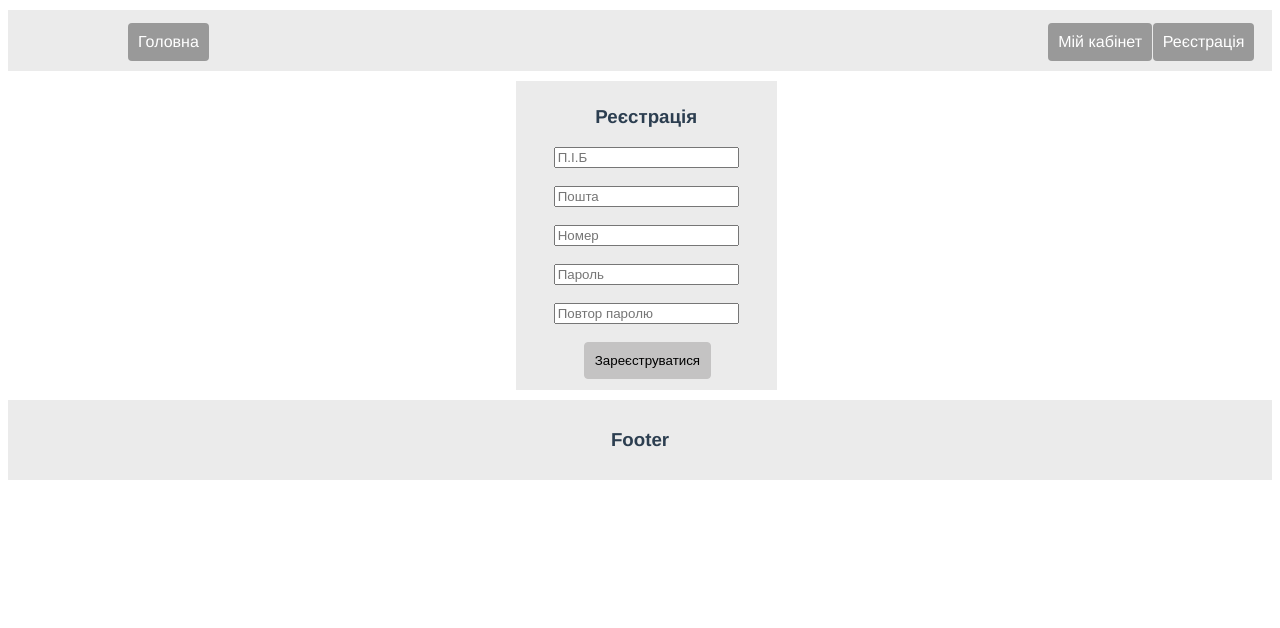
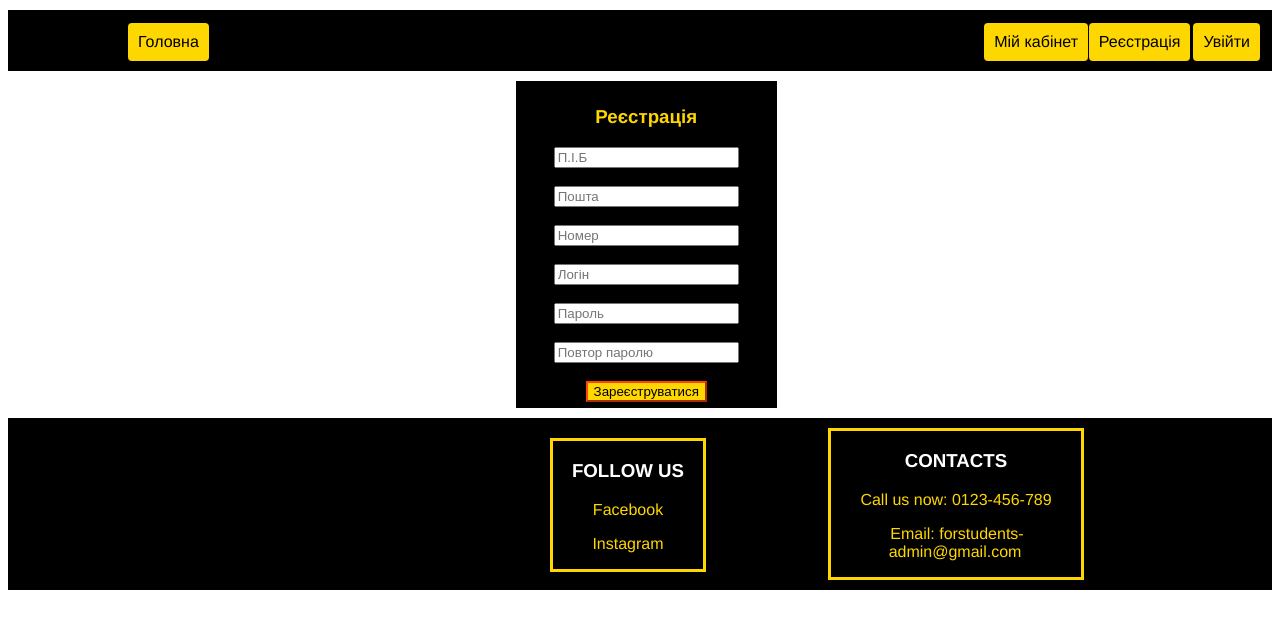
Before and after one commit to IhorBakaisa/4Stud, a Vue app: page /#/registration in a window 1280 px wide. Shown: the top 628 px of the page. Built offline with nearby package versions, Linux system fonts and the light colour scheme.

Commit message:
Add files via upload

```diff
--- a/src/App.vue
+++ b/src/App.vue
@@ -6,6 +6,7 @@
       <!-- <router-link to="/addGoods" class="pages">Додати товар</router-link> -->
       <router-link to="/myAccount" class="pages myOffice">Мій кабінет</router-link>
       <router-link to="/registration" class="pages myRegistration">Реєстрація</router-link>
+      <router-link to="/registration" class="pages mySignIn">Увійти</router-link>
       <br>
       <br>
     </div>
@@ -13,7 +14,16 @@
       <router-view></router-view>
     </div>
     <div class="footer">
-      <h3>Footer</h3>
+        <div class='followUs'>
+      <h3 style="color:#FFFFFF" >FOLLOW US</h3>
+      <p> <a href="">Facebook</a></p>
+      <p> <a href="">Instagram</a></p>
+        </div>
+        <div class='contacts'>
+      <h3 style="color:#FFFFFF">CONTACTS</h3>
+      <p>Call us now: 0123-456-789</p>
+      <p><a href="">Email: forstudents-admin@gmail.com</a></p>
+        </div>
     </div>
   </div>
 </template>
@@ -35,17 +45,21 @@ export default {
   -webkit-font-smoothing: antialiased;
   -moz-osx-font-smoothing: grayscale;
   text-align: center;
-  color: #2c3e50;
+  color: Gold	;
   margin-top: 10px;
 }
 
 .pages {
   border-radius: 4px;
-  background-color: rgb(153, 153, 153);
+  background-color: Gold;
   margin-left: 20px;
   padding: 10px;
+  color: Black;
+  text-decoration: none;
+}
+.pages:hover {
+  background-color: DarkOrange;
   color: white;
-  text-decoration: none;
 }
 
 .header, .content, .footer {
@@ -53,7 +67,7 @@ export default {
 }
 
 .header, .footer {
-  background: rgb(235, 235, 235);
+  background: Black;
 }
 
 .home {
@@ -65,25 +79,55 @@ export default {
 .myOffice {
   position: absolute;
   right: 0;
-  margin-right: 10%;
+  margin-right: 15%;
 }
 
 .myRegistration {
   position: absolute;
   right: 0;
-  margin-right: 2%;
+  margin-right: 7%;
+}
+.mySignIn {
+  position: absolute;
+  right: 0;
+  margin-right: 20px;
 }
 
 .header {
   padding-bottom: 1%;
   padding-top: 1%;
 }
+a {
+    text-decoration: none;
+    color: Gold; /* Цвет обычной ссылки */
+    padding: 2px; /* Поля вокруг текста */
+   }
+
+   a:hover {
+    text-decoration: none; /* Убираем подчеркивание */
+    color: #fff; /* Цвет ссылки при наведении на нее курсора мыши */
+    background: Goldenrod; /* Цвет фона */
+   }
 
 /* .content {
 
-}
+}*/
 
 .footer {
-
-} */
+flex: 0 0 auto;
+}
+.followUs{
+  margin: 10px;
+  border:3px Gold  solid;
+  width: 150px;
+  position: absolute;
+  left: 0;
+  margin-left: 550px;
+}
+.contacts{
+  border:3px Gold  solid;
+  width: 250px;
+  left: 0;
+  margin-left: 810px;
+}
 </style>
--- a/src/pages/Registration/index.vue
+++ b/src/pages/Registration/index.vue
@@ -9,6 +9,9 @@
             <br>
             <br>
             <input type="text" placeholder="Номер">
+            <br>
+            <br>
+            <input type="text" placeholder="Логін">
             <br>
             <br>
             <input type="text" placeholder="Пароль">
@@ -31,19 +34,19 @@
 <style lang="css" scoped>
 .blockRegestration {
     width: 20%;
-    background: rgb(235, 235, 235);
+    background: Black;
     margin-left: 40%;
     padding: 0.5%;
 }
+button {
+  border-color: OrangeRed;
+  color: Black;
+  box-shadow: 0 0 40px 40px Gold inset, 0 0 0 0 Gold;
+  -webkit-transition: all 150ms ease-in-out;
+  transition: all 150ms ease-in-out;
+}
 
-button {
-  border: 1px solid rgb(196, 195, 195);
-  border-radius: 4px;
-  background-color: rgb(196, 195, 195);
-  margin-left: 1%;
-  padding: 10px;
-  color: black;
-  text-decoration: none;
-  margin-bottom: 2%;
+button:hover {
+  box-shadow: 0 0 10px 0 DarkOrange inset, 0 0 10px 4px DarkOrange;
 }
 </style>
```
Also changed, not shown: src/components/BookCard/index.vue (added, +56 -0 lines).
